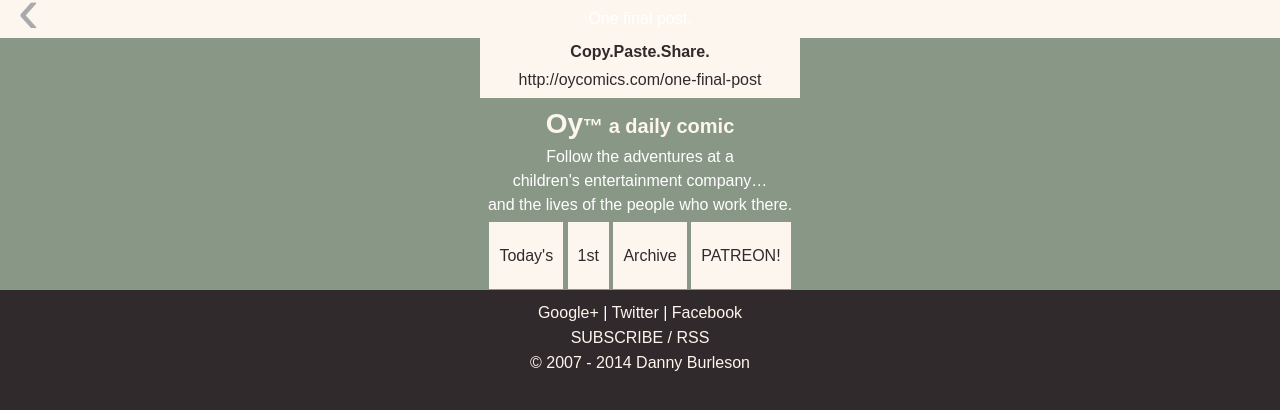
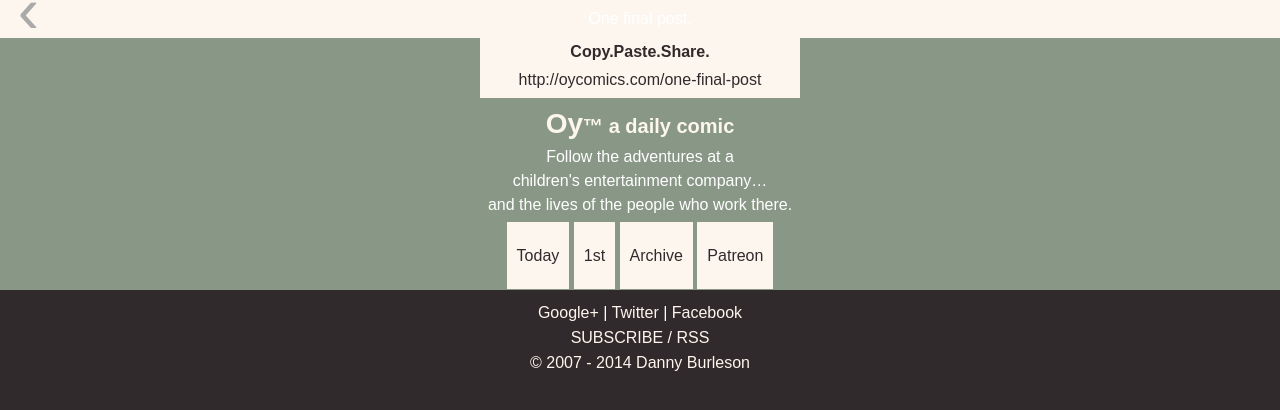
Before and after one commit to oycomics/oycomics.github.io, a Jekyll site: the page built from index.html, in a window 1280 px wide. Shown: the top 410 px of the page. Built offline with Jekyll 4.4.1, drawn with Linux system fonts in a browser that asks for light colours; Markdown is read by kramdown in place of the engine named in the settings; the list of posts is cut into pages by our own code.

Commit message:
Update nav.html

```diff
--- a/_includes/nav.html
+++ b/_includes/nav.html
@@ -1,8 +1,8 @@
 <div class="nav">
 	{% for post in site.posts limit:1 %}
-	<a class="nav_item todays_comic" href="{{ post.url }}">Today's</a>
+	<a class="nav_item todays_comic" href="{{ post.url }}">Today</a>
 	{% endfor %}
 	<a class="nav_item first_comic_link" href="/">1st</a>
 	<a class="nav_item archive_link" href="/archive">Archive</a>
-	<a class="nav_item patreon" href="http://www.patreon.com/oycomics" target="_blank">PATREON!</a>
+	<a class="nav_item patreon" href="http://www.patreon.com/oycomics" target="_blank">Patreon</a>
 </div>
```
